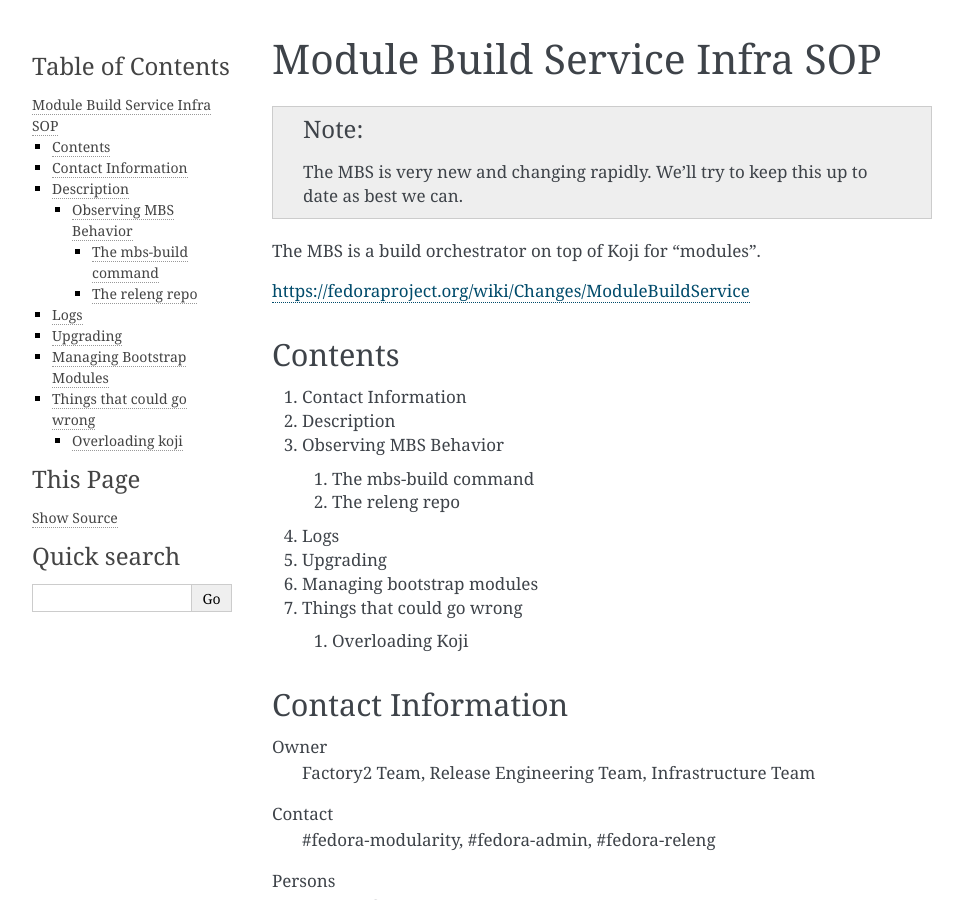
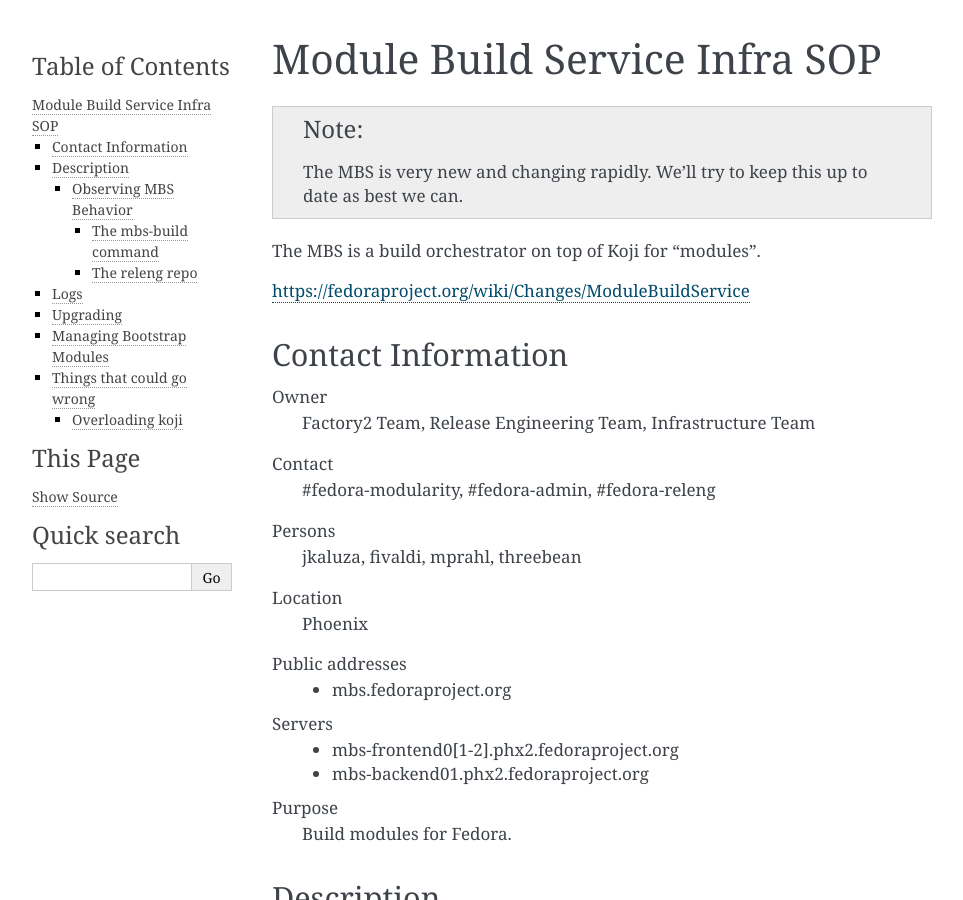
Before and after one commit to FrostyX/infra-docs, a Sphinx documentation site: the page built from docs/sysadmin-guide/sops/mbs.rst, in a window 1280 px wide and 900 px high. Shown: the whole window, without its empty margins (148-1111 px from the left). Built offline with Sphinx 7.4.7, drawn with Linux system fonts in a browser that asks for light colours.

Commit message:
Remove manual TOC.  sphinx does this for us.

```diff
--- a/docs/sysadmin-guide/sops/mbs.rst
+++ b/docs/sysadmin-guide/sops/mbs.rst
@@ -14,23 +14,6 @@
 The MBS is a build orchestrator on top of Koji for "modules".
 
 https://fedoraproject.org/wiki/Changes/ModuleBuildService
-
-Contents
-========
-
-1. Contact Information
-2. Description
-3. Observing MBS Behavior
-
-  1. The mbs-build command
-  2. The releng repo
-
-4. Logs
-5. Upgrading
-6. Managing bootstrap modules
-7. Things that could go wrong
-
-  1. Overloading Koji
 
 Contact Information
 ===================
```
